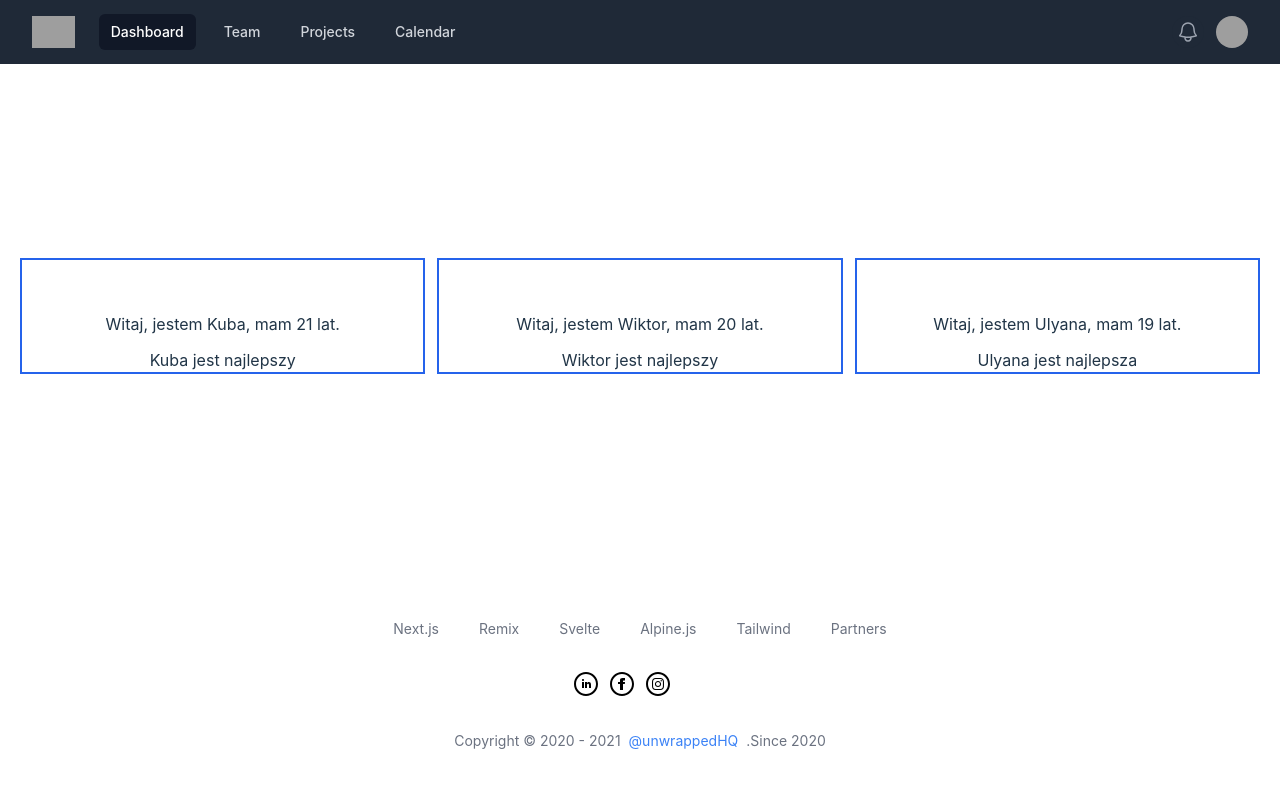
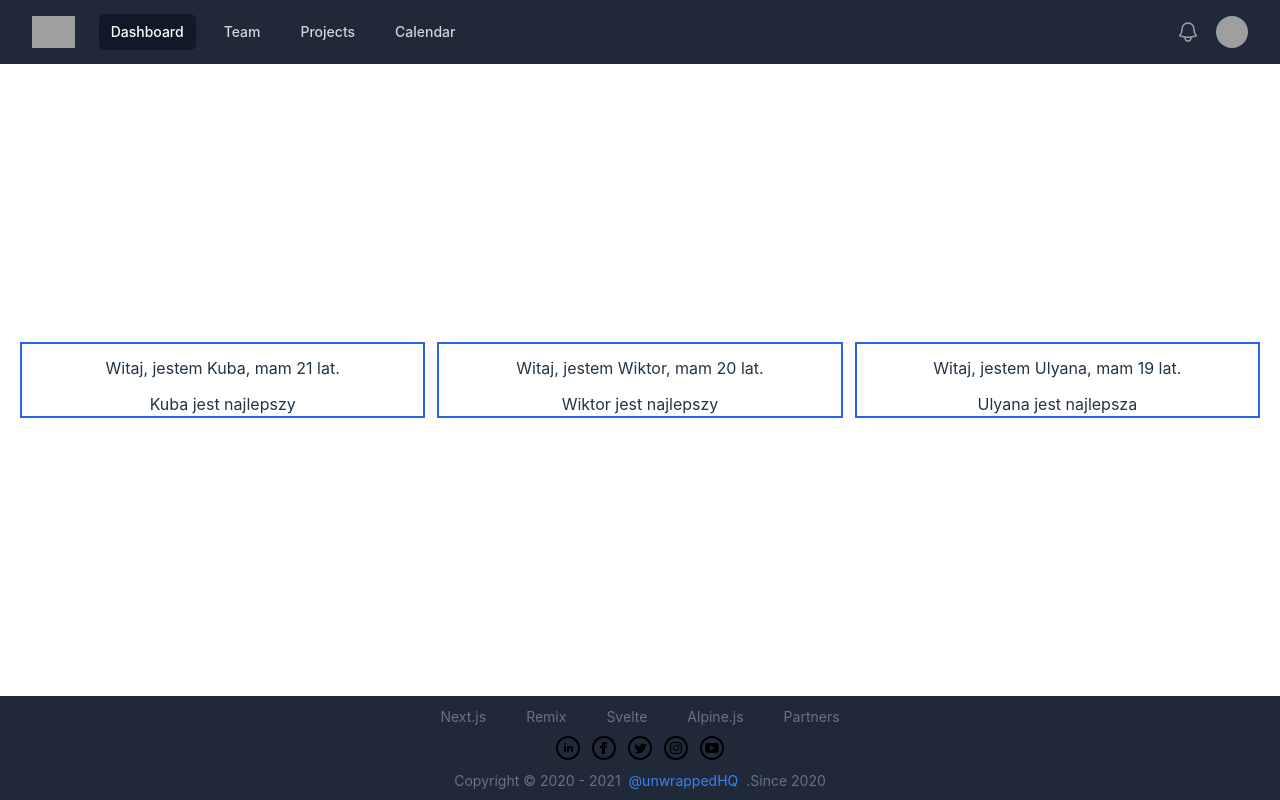
Before and after one commit to WukerDev/React-UniversityPageTest, a React (Vite) app in the folder Astral/: page / in a window 1280 px wide. Built offline with nearby package versions, Linux system fonts and the light colour scheme; grey boxes are pictures that could not be loaded.

Commit message:
Progress.

```diff
--- a/Astral/src/App.tsx
+++ b/Astral/src/App.tsx
@@ -12,7 +12,7 @@ import Test2 from './Components/Footer'
 function NapiszImie(props: any) {
   return (
     <>
-      <div className='border-blue-600 border-2 p-10 pb-0'>
+      <div className='border-blue-600 border-2  pb-0'>
         <h1 className="p-3">Witaj, jestem {props.imie}, mam {props.wiek} lat.</h1>
         <h2 className="pb-0">{props.info}</h2>
       </div>
--- a/Astral/src/Components/Footer.tsx
+++ b/Astral/src/Components/Footer.tsx
@@ -1,11 +1,13 @@
 import linkedinlogo from '../assets/ukw/iconmonstr-linkedin-5.svg'
 import facebooklogo from '../assets/ukw/iconmonstr-facebook-5.svg'
 import instagramlogo from  '../assets/ukw/iconmonstr-instagram-15.svg'
+import youtubelogo from  '../assets/ukw/iconmonstr-youtube-10.svg'
+import twitterlogo from  '../assets/ukw/iconmonstr-twitter-5.svg'
 
 export default function Test2() {
     return (
-<footer className="bg-white">
-  <div className="px-4 py-12 mx-auto overflow-hidden max-w-7xl sm:px-6 lg:px-8">
+<footer className="bg-gray-800">
+  <div className="px-2 py-2 mx-auto overflow-hidden max-w-7xl sm:px-6 lg:px-8">
     <nav className="flex flex-wrap justify-center -mx-5 -my-2" aria-label="Footer">
       <div className="px-5 py-2">
         <a href="#" className="text-sm text-gray-500 hover:text-blue-600">
@@ -30,48 +32,47 @@ export default function Test2() {
           Alpine.js
         </a>
       </div>
-
-      <div className="px-5 py-2">
-        <a href="#" className="text-sm text-gray-500 hover:text-blue-600">
-          Tailwind
-        </a>
-      </div>
-
       <div className="px-5 py-2">
         <a href="#" className="text-sm text-gray-500 hover:text-blue-600">
           Partners
         </a>
       </div>
     </nav>
-    <div className="flex justify-center mt-8 space-x-6">
+    <div className="flex justify-center mt-2 space-x-6">
       <span className="inline-flex justify-center w-full gap-3 m-auto md:justify-start md:w-auto">
-        <a className="w-6 h-6 transition fill-black hover:text-blue-500">
+        <a className="w-6 h-6 transition fill-black hover:text-blue-500" href="https://pl.linkedin.com/edu/uniwersytet-kazimierza-wielkiego-22657">
           <span className="sr-only">
-            github
+            Linkedin
           </span>
          <img src={linkedinlogo}/>
         </a>
-        <a className="w-6 h-6 transition fill-black hover:text-blue-500">
+        <a className="w-6 h-6 transition fill-black hover:text-blue-500" href="https://www.facebook.com/ukwbydgoszcz">
           <span className="sr-only">
-            twitter
+            Facebook
           </span>
           <img src={facebooklogo}/>
         </a>
-        <a className="w-6 h-6 transition fill-black hover:text-blue-500">
+        <a className="w-6 h-6 transition fill-black hover:text-blue-500" href="https://twitter.com/UKWBydgoszcz">
+          <span className="sr-only">
+            Twitter
+          </span>
+          <img src={twitterlogo}/>
+        </a>
+        <a className="w-6 h-6 transition fill-black hover:text-blue-500" href="https://www.instagram.com/ukwbydgoszcz/">
           <span className="sr-only">
             Instagram
           </span>
           <img src={instagramlogo}/>
         </a>
-        <a className="w-6 h-6 transition fill-black hover:text-blue-500">
+        <a className="w-6 h-6 transition fill-black hover:text-blue-500" href="http://www.youtube.com/ukwbydgoszcz">
           <span className="sr-only">
-            Linkedin
+            Youtube
           </span>
-          {/* Replace this with a React icon component */}
+          <img src={youtubelogo}/>
         </a>
       </span>
     </div>
-    <p className="mt-8 text-center">
+    <p className="mt-2 text-center">
       <span className="mx-auto mt-2 text-sm text-gray-500">
         Copyright © 2020 - 2021
         <a href="https://unwrapped.design" className="mx-2 text-blue-500 hover:text-gray-500" rel="noopener noreferrer">
```
